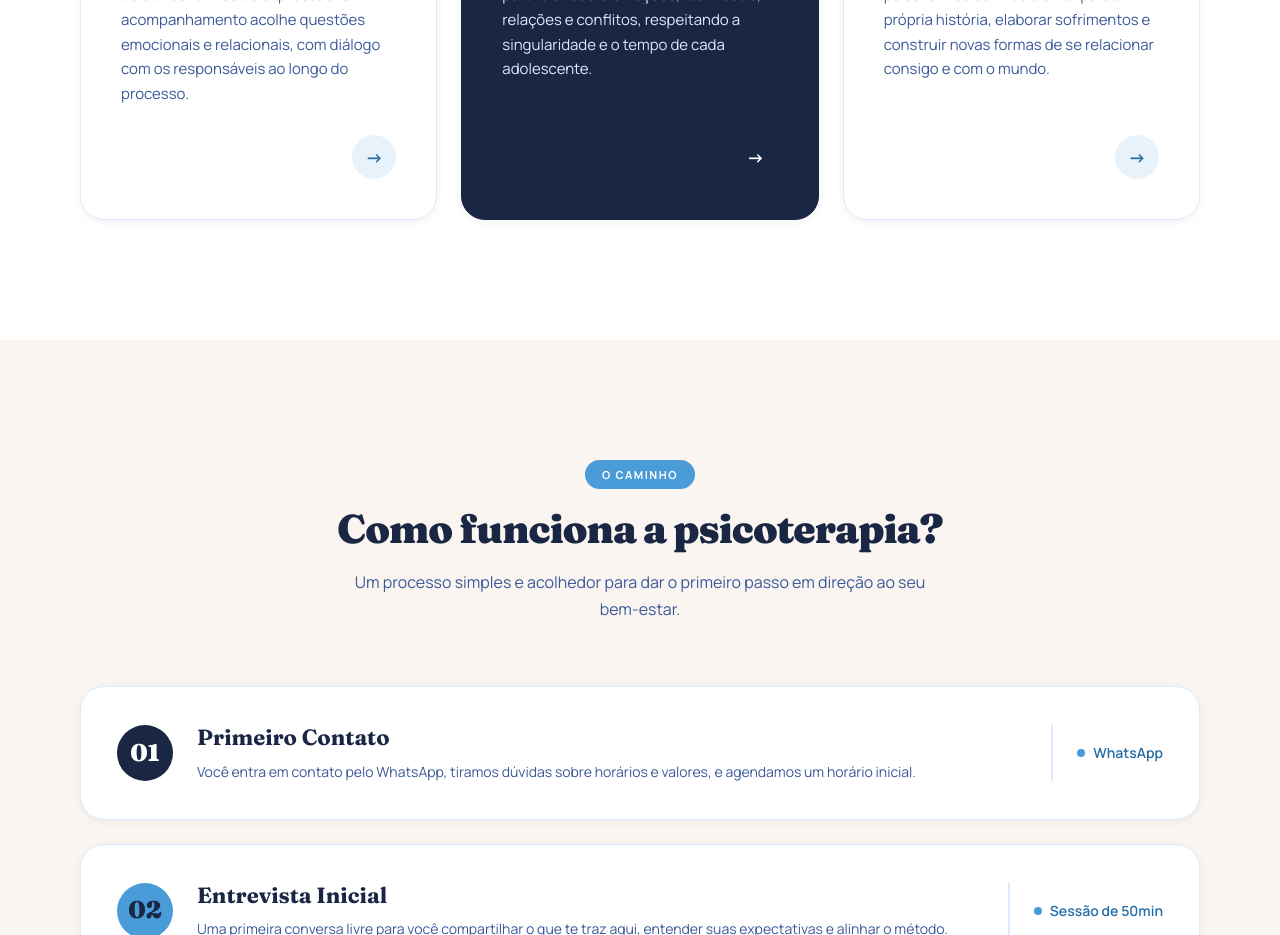
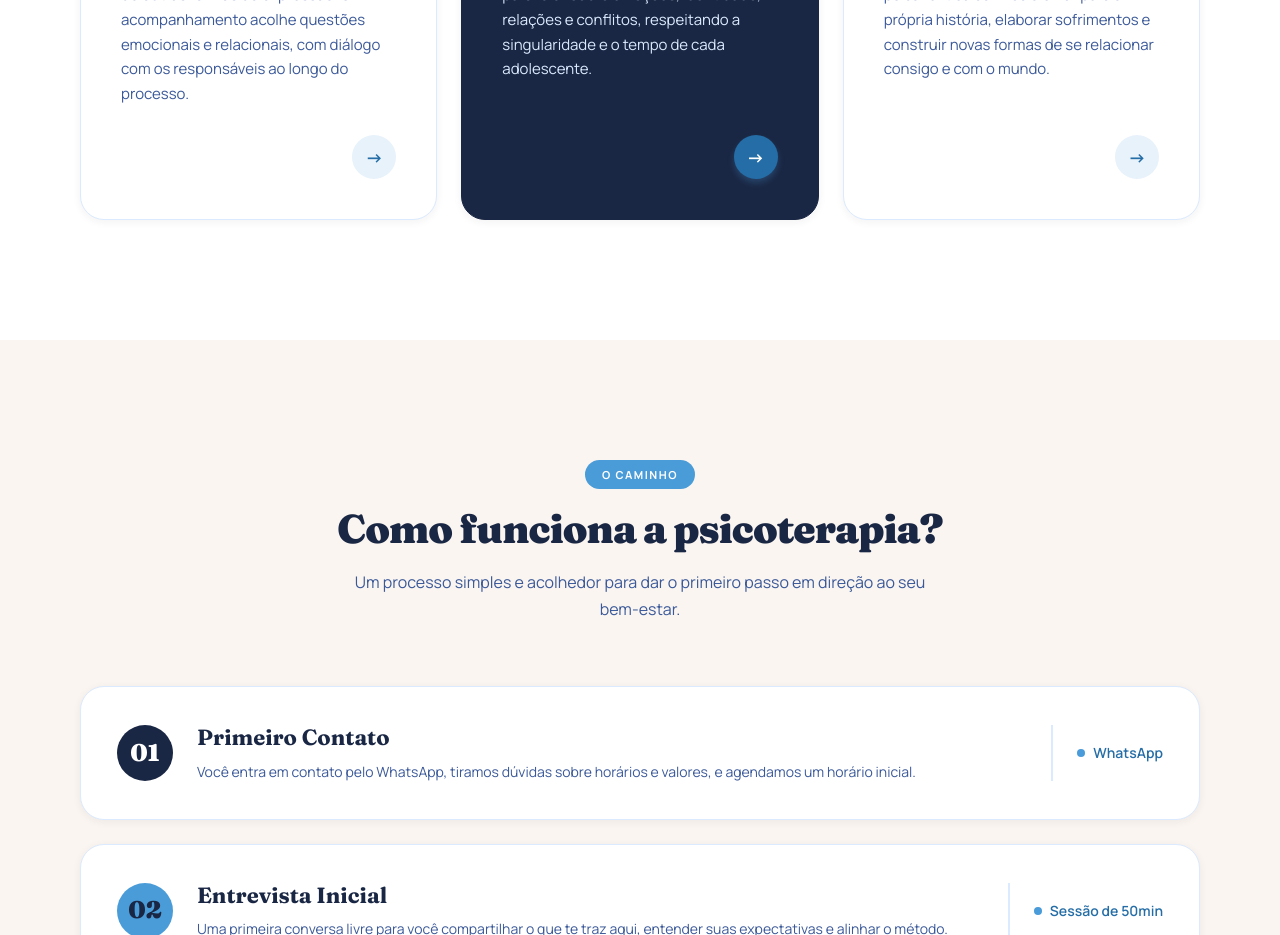
Before and after one commit to flaviafreitas/ana-flavia, a Nuxt app: page / in a window 1280 px wide. Shown: the part 2300-3235 px from the top of the page. Built offline with nearby package versions, Linux system fonts and the light colour scheme.

Commit message:
Use primary button for featured service

```diff
--- a/app/components/HomeServices.vue
+++ b/app/components/HomeServices.vue
@@ -49,7 +49,7 @@ function contactUrl(service: Pick<Service, 'title'>) {
           <template #footer>
             <UiButton
               class="service-card__action"
-              :variant="service.featured ? 'brand' : 'ghost'"
+              :variant="service.featured ? 'primary' : 'ghost'"
               size="sm"
               :href="contactUrl(service)"
               target="_blank"
```
